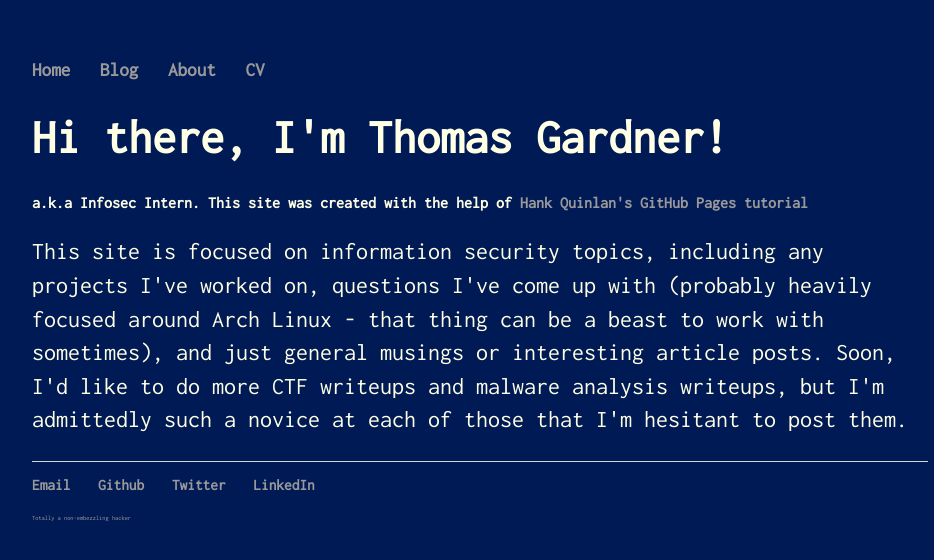
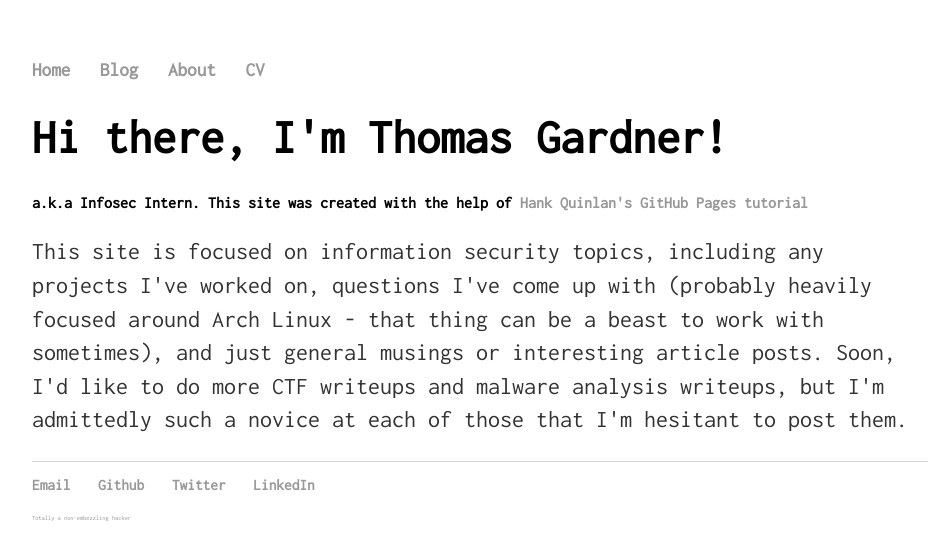
Before and after one commit to infosec-intern/infosec-intern.github.io, a Jekyll site: the page built from index.html, in a window 1280 px wide. Shown: the top 560 px of the page, without its empty margins (160-1094 px from the left). Built offline with Jekyll 4.4.1, drawn with Linux system fonts in a browser that asks for light colours.

Commit message:
removed powershell colors

```diff
--- a/css/main.css
+++ b/css/main.css
@@ -2,8 +2,8 @@ body {
     margin: 60px auto;
     width: 70%;
     font-family: 'Inconsolata', monospace;
-    background-color: #001A56;
-    color: #ffffe6;
+    /*background-color: #001A56;*/
+    /*color: #ffffe6;*/
 }
 nav ul, footer ul {
     padding: 0px;
@@ -31,6 +31,7 @@ h1 {
 p {
     font-size: 1.5em;
     line-height: 1.4em;
+    color: #333;
 }
 footer {
     border-top: 1px solid #d5d5d5;
```
